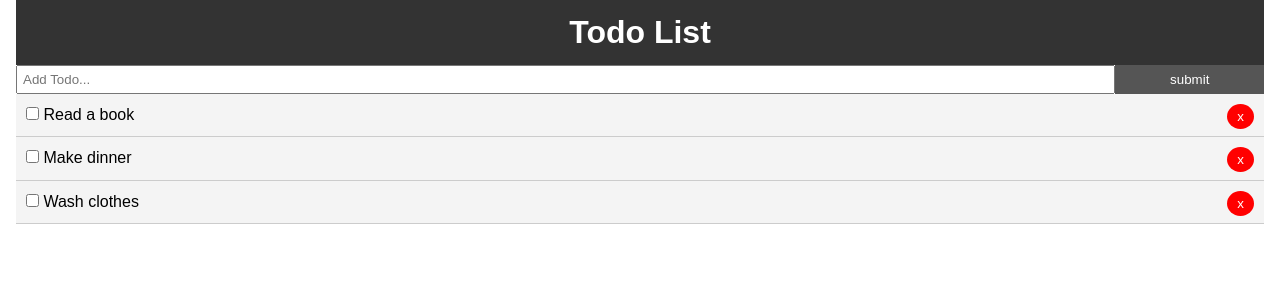
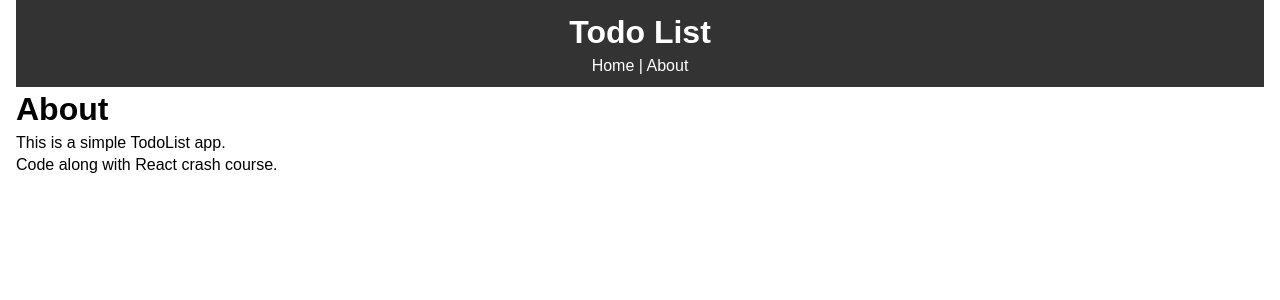
Before and after one commit to blackbird-89/todoapp, a React (Create React App) app: page /about in a window 1280 px wide. Shown: the top 300 px of the page. Built offline with nearby package versions, Linux system fonts and the light colour scheme.

Commit message:
about + route

```diff
--- a/package.json
+++ b/package.json
@@ -5,6 +5,7 @@
   "dependencies": {
     "react": "^16.8.3",
     "react-dom": "^16.8.3",
+    "react-router-dom": "^4.3.1",
     "react-scripts": "2.1.5",
     "uuid": "^3.3.2"
   },
--- a/src/App.js
+++ b/src/App.js
@@ -1,9 +1,11 @@
-import React, { Component } from 'react';
-import Todos from './components/Todos';
-import './App.css';
-import Header from './components/layout/Header';
-import AddTodo from './components/AddToDo';
-import uuid from 'uuid'; //generates ids
+import React, { Component } from "react";
+import { BrowserRouter as Router, Route } from "react-router-dom";
+import Todos from "./components/Todos";
+import "./App.css";
+import Header from "./components/layout/Header";
+import AddTodo from "./components/AddToDo";
+import About from "./components/pages/About";
+import uuid from "uuid"; //generates ids
 
 class App extends Component {
   state = {
@@ -24,51 +26,63 @@
         completed: false
       }
     ]
-  }
-
+  };
 
   //here we change the state for this particular one
   //that is why we need id
-  markCompleted = (id) => {
+  markCompleted = id => {
     this.setState({
       todos: this.state.todos.map(todo => {
         if (todo.id === id) {
-          todo.completed = !todo.completed //simply toggling
+          todo.completed = !todo.completed; //simply toggling
         }
         return todo;
       })
     });
-  }
+  };
 
   //we pass in into setstate our state object which is todos
-  deleteTodo = (id) => {
+  deleteTodo = id => {
     this.setState({
       todos: [...this.state.todos.filter(todo => todo.id !== id)]
-    })
-  }
+    });
+  };
 
-  addTodo = (title) => {
+  addTodo = title => {
     const newTodo = {
       id: uuid.v4(),
       title: title,
       completed: false
-    }
+    };
     this.setState({
       todos: [...this.state.todos, newTodo]
     });
-  }
+  };
 
   render() {
     //Here we assign props from the state to Todos(as an attribute)
     // console.log(this.state.todos)
     return (
+      <Router>
         <div className="App">
           <div className="container">
             <Header />
+            <Route
+              exact path="/"
+              render={props => (
+                <React.Fragment>
                   <AddTodo addTodo={this.addTodo} />
-          <Todos todos={this.state.todos} markCompleted={this.markCompleted} deleteTodo={this.deleteTodo} />
+                  <Todos
+                    todos={this.state.todos}
+                    markCompleted={this.markCompleted}
+                    deleteTodo={this.deleteTodo}
+                  />
+                </React.Fragment>
+              )}/>
+              <Route path="/about" component={About}/>
           </div>
         </div>
+      </Router>
     );
   }
 }
--- a/src/components/layout/Header.js
+++ b/src/components/layout/Header.js
@@ -1,13 +1,19 @@
 import React from 'react';
+import {Link} from 'react-router-dom';
 
 function Header(){
   return (
     <header style={headerStyle}>
       <h1>Todo List</h1>
+      <Link style={linkStyle} to="/">Home</Link> | <Link style={linkStyle} to="/about">About</Link>
     </header>
   )
 }
 
+const linkStyle = {
+  color: "#fff",
+  textDecoration: "none"
+}
 
 const headerStyle = {
   background: '#333',
--- /dev/null
+++ b/src/components/pages/About.js
@@ -0,0 +1,11 @@
+import React from 'react'
+
+export default function About() {
+  return (
+    <React.Fragment>
+      <h1>About</h1>
+      <p>This is a simple TodoList app.</p>
+      <p> Code along with React crash course.</p>
+    </React.Fragment>
+  )
+}
```
Also changed, not shown: 1 other file (tests, documents, lock files or other folders). Lines whose indentation alone changed are shown as unchanged.
